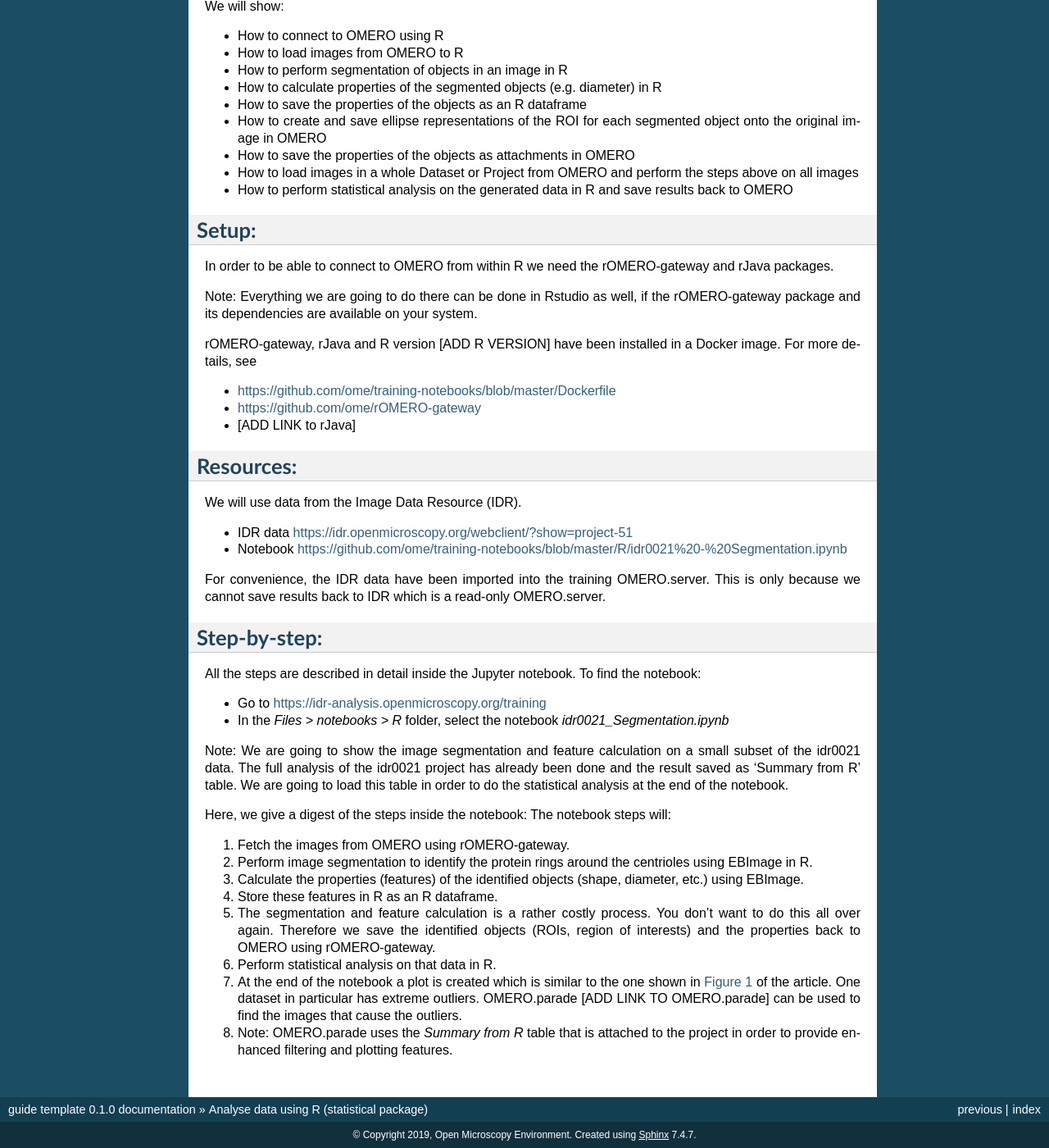
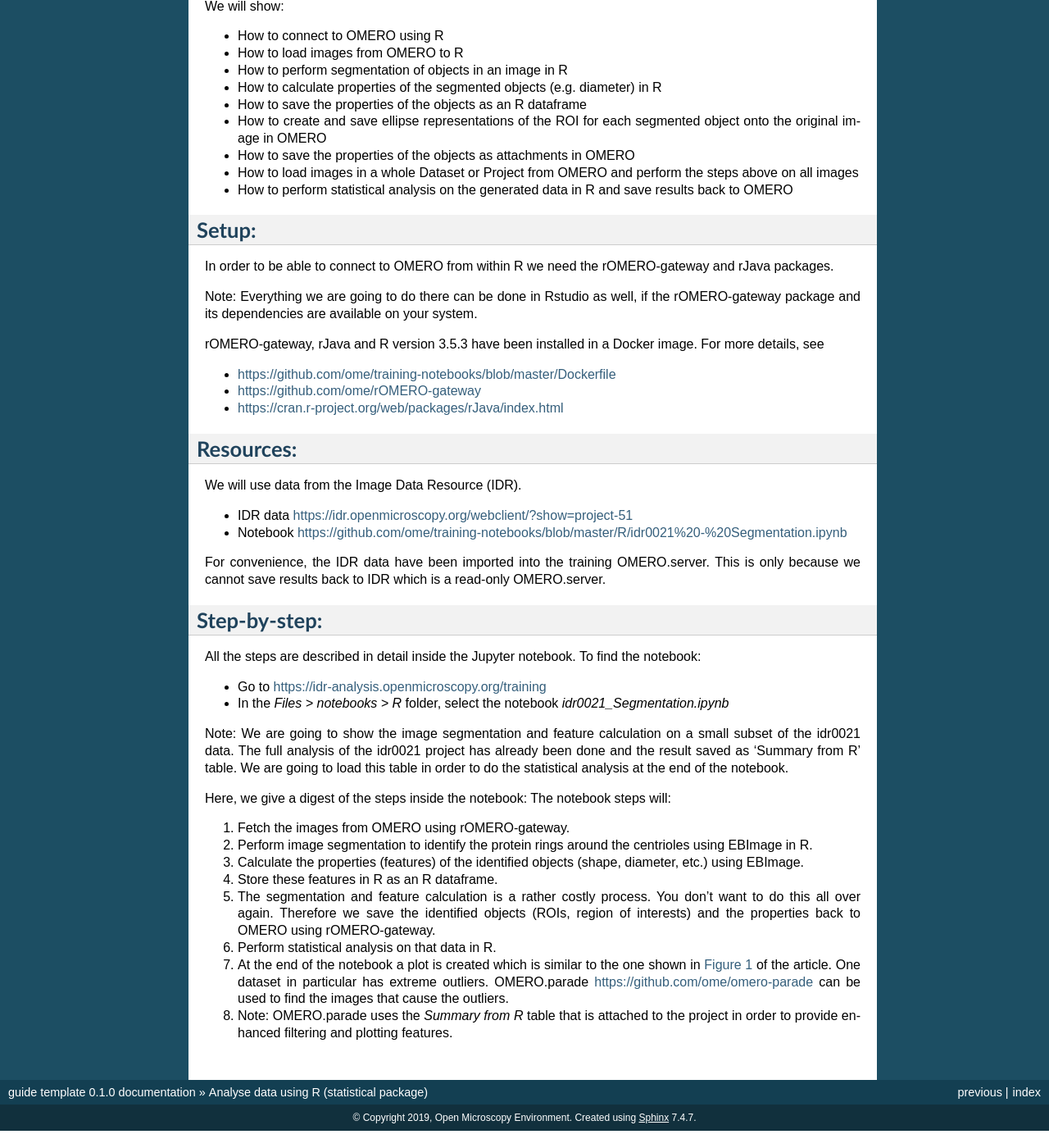
Before and after one commit to ome/omero-guide-r, a Sphinx documentation site: the page built from docs/r_walkthrough.rst, in a window 1280 px wide and 1400 px high, scrolled down 433 px. Shown: the whole window at 82% size. Built offline with Sphinx 7.4.7, drawn with Linux system fonts in a browser that asks for light colours; after the commit the page ends 1812 px from its top, so only the background shows below that.

Commit message:
add link

```diff
--- a/docs/r_walkthrough.rst
+++ b/docs/r_walkthrough.rst
@@ -57,13 +57,13 @@
 well, if the rOMERO-gateway package and its dependencies are available
 on your system.
 
-rOMERO-gateway, rJava and R version [ADD R VERSION] have been installed in a Docker image. For more details, see
+rOMERO-gateway, rJava and R version 3.5.3 have been installed in a Docker image. For more details, see
 
 -  https://github.com/ome/training-notebooks/blob/master/Dockerfile
 
 -  https://github.com/ome/rOMERO-gateway
 
--  [ADD LINK to rJava]
+-  https://cran.r-project.org/web/packages/rJava/index.html
 
 **Resources:**
 --------------
@@ -105,6 +105,6 @@
 
 6. Perform statistical analysis on that data in R.
 
-7. At the end of the notebook a plot is created which is similar to the one shown in \ `Figure 1 <https://www.nature.com/articles/ncb2591/figures/1>`__\  of the article. One dataset in particular has extreme outliers. OMERO.parade [ADD LINK TO OMERO.parade] can be used to find the images that cause the outliers.
+7. At the end of the notebook a plot is created which is similar to the one shown in \ `Figure 1 <https://www.nature.com/articles/ncb2591/figures/1>`__\  of the article. One dataset in particular has extreme outliers. OMERO.parade https://github.com/ome/omero-parade can be used to find the images that cause the outliers.
 
 8. Note: OMERO.parade uses the *Summary from R* table that is attached to the project in order to provide enhanced filtering and plotting features.
```
